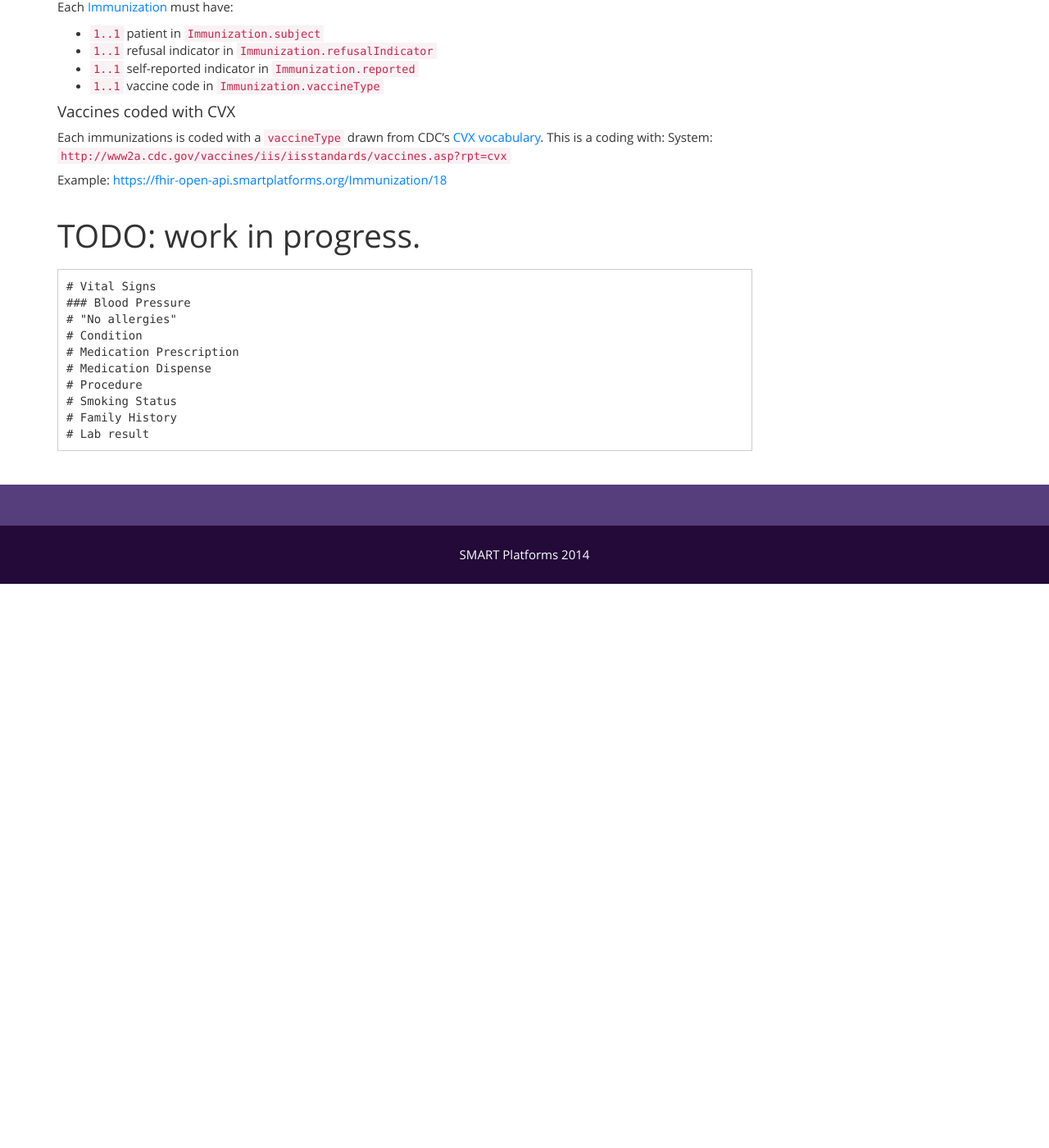
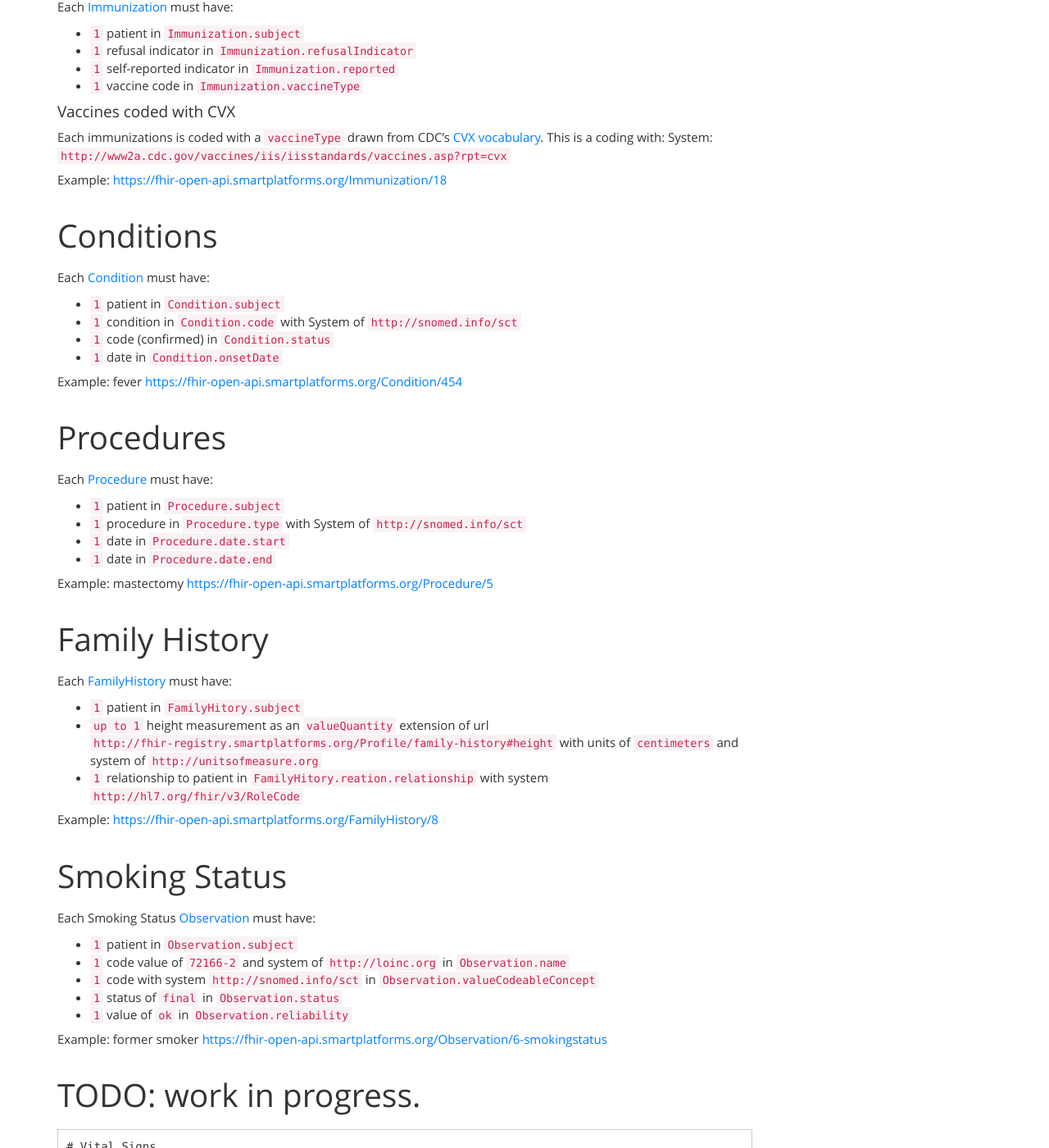
Before and after one commit to smart-on-fhir/smart-on-fhir.github.io, a Jekyll site: the page built from profiles/index.md, in a window 1280 px wide and 1400 px high, scrolled down 1898 px. Shown: the whole window at 82% size. Built offline with Jekyll 4.4.1, drawn with Linux system fonts in a browser that asks for light colours; Markdown is read by kramdown in place of the engine named in the settings; before the commit the page ends 2610 px from its top, so only the background shows below that; some of the changed text lies outside the part shown.

Commit message:
Adds condition, procedure, family history, smoking status to profiles

````diff
--- a/profiles/index.md
+++ b/profiles/index.md
@@ -121,17 +121,65 @@ System: `http://www2a.cdc.gov/vaccines/iis/iisstandards/vaccines.asp?rpt=cvx`
 
 ##### Example: [https://fhir-open-api.smartplatforms.org/Immunization/18](https://fhir-open-api.smartplatforms.org/Immunization/18?_format=json)
 
+# Conditions
+
+Each
+[Condition](http://www.hl7.org/implement/standards/fhir/condition.html#Condition)
+must have:
+
+ * `1` patient in `Condition.subject`
+ * `1` condition in `Condition.code` with System of `http://snomed.info/sct`
+ * `1` code (confirmed) in `Condition.status`
+ * `1` date in `Condition.onsetDate`
+
+##### Example: fever [https://fhir-open-api.smartplatforms.org/Condition/454](https://fhir-open-api.smartplatforms.org/Condition/454?_format=json)
+
+# Procedures
+
+Each
+[Procedure](http://www.hl7.org/implement/standards/fhir/procedure.html#Procedure)
+must have:
+
+ * `1` patient in `Procedure.subject`
+ * `1` procedure in `Procedure.type` with System of `http://snomed.info/sct`
+ * `1` date in `Procedure.date.start`
+ * `1` date in `Procedure.date.end`
+
+##### Example: mastectomy [https://fhir-open-api.smartplatforms.org/Procedure/5](https://fhir-open-api.smartplatforms.org/Procedure/5?_format=json)
+
+# Family History
+
+Each
+[FamilyHistory](http://www.hl7.org/implement/standards/fhir/familyhistory.html#FamilyHistory)
+must have:
+
+ * `1` patient in `FamilyHitory.subject`
+ * `up to 1` height measurement as an `valueQuantity` extension of url `http://fhir-registry.smartplatforms.org/Profile/family-history#height` with units of `centimeters` and system of `http://unitsofmeasure.org`
+ * `1` relationship to patient in `FamilyHitory.reation.relationship` with system `http://hl7.org/fhir/v3/RoleCode`
+
+##### Example: [https://fhir-open-api.smartplatforms.org/FamilyHistory/8](https://fhir-open-api.smartplatforms.org/FamilyHistory/8?_format=json)
+
+# Smoking Status
+
+Each Smoking Status
+[Observation](http://www.hl7.org/implement/standards/fhir/observation.html#Observation)
+must have:
+
+ * `1` patient in `Observation.subject`
+ * `1` code value of `72166-2` and system of `http://loinc.org` in `Observation.name`
+ * `1` code with system `http://snomed.info/sct` in `Observation.valueCodeableConcept`
+ * `1` status of `final` in `Observation.status`
+ * `1` value of `ok` in `Observation.reliability`
+
+##### Example: former smoker [https://fhir-open-api.smartplatforms.org/Observation/6-smokingstatus](https://fhir-open-api.smartplatforms.org/Observation/6-smokingstatus?_format=json)
+
 # TODO: work in progress.
 
 ```
 # Vital Signs
 ### Blood Pressure
 # "No allergies"
-# Condition
 # Medication Prescription
 # Medication Dispense
-# Procedure
-# Smoking Status
-# Family History
 # Lab result
 ```
````
Also changed, not shown: other parts of profiles/index.md (+6 -6 lines).
